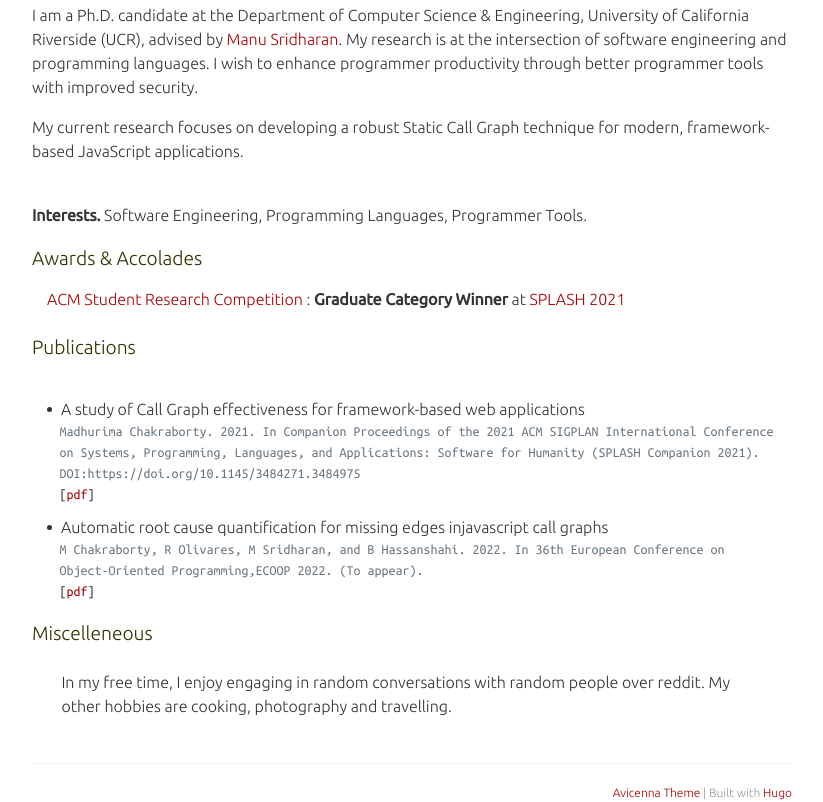
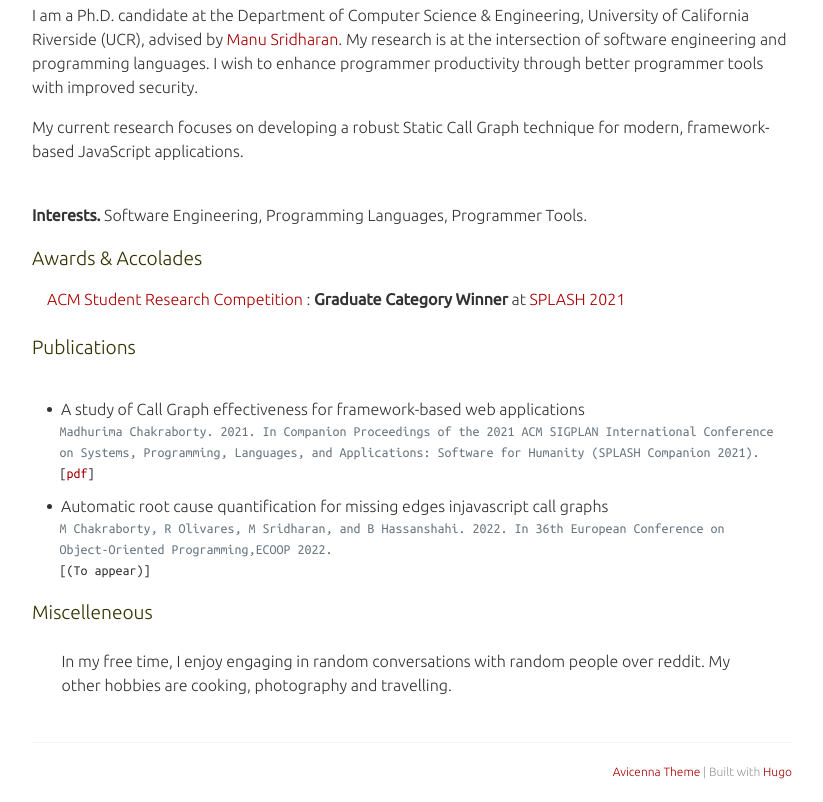
Before and after one commit to MadhuNimmo/MadhuNimmo.github.io, a plain HTML site: page index.html in a window 1280 px wide. Shown: the part 408-1210 px from the top of the page, without its empty margins (228-1051 px from the left). Drawn offline with Linux system fonts and the light colour scheme.

Commit message:
Update index.html

```diff
--- a/index.html
+++ b/index.html
@@ -98,14 +98,13 @@ My research is at the intersection of software engineering and programming langu
 	<h4>Publications</h4><div class="year"></div>
 
 	<ul>
-
 		<li>
 
 			<p class="publications"> A study of Call Graph effectiveness for framework-based web applications </p>
 
 			</br>
 			<span class="publication_dest">
-				Madhurima Chakraborty. 2021. In Companion Proceedings of the 2021 ACM SIGPLAN International Conference on Systems, Programming, Languages, and Applications: Software for Humanity (SPLASH Companion 2021). DOI:https://doi.org/10.1145/3484271.3484975
+				Madhurima Chakraborty. 2021. In Companion Proceedings of the 2021 ACM SIGPLAN International Conference on Systems, Programming, Languages, and Applications: Software for Humanity (SPLASH Companion 2021).
 			</span>
 
 
@@ -129,13 +128,13 @@ My research is at the intersection of software engineering and programming langu
 
 			</br>
 			<span class="publication_dest">
-				M Chakraborty, R Olivares, M Sridharan, and B Hassanshahi. 2022. In 36th European Conference on Object-Oriented Programming,ECOOP 2022. (To appear).
+				M Chakraborty, R Olivares, M Sridharan, and B Hassanshahi. 2022. In 36th European Conference on Object-Oriented Programming,ECOOP 2022.
 			</span>
 
 
 			<span class="code_blog">
 
-				[<a href="https://dl.acm.org/doi/abs/10.1145/3484271.3484975">pdf</a>]
+				[(To appear)]
 
 
 
```
